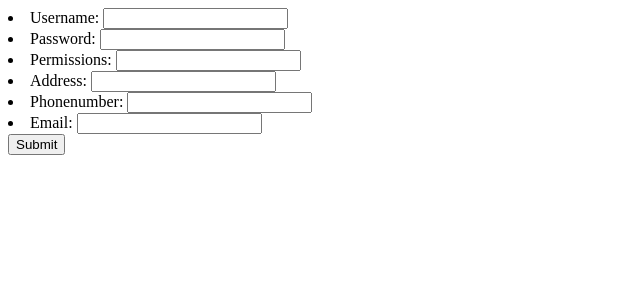
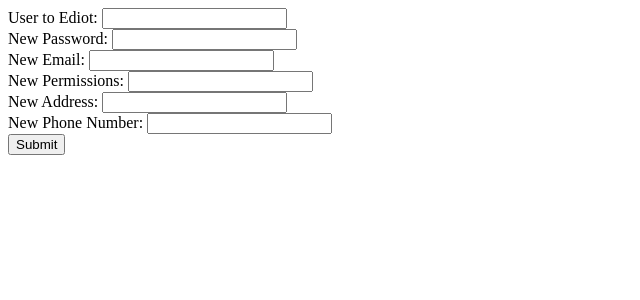
Before and after one commit to DevanClark/Final361, a Django app: page /editUserAdmin/ in a window 1280 px wide. Shown: the top 300 px of the page, without its empty margins (0-640 px from the left). Run offline with Django 3.2, Linux system fonts and the light colour scheme.

Commit message:
worked on amins issues with updating user

```diff
--- a/Final/templates/editUserAdmin.html
+++ b/Final/templates/editUserAdmin.html
@@ -7,7 +7,24 @@
 <body>
     <form method="post">
         {% csrf_token %}
-        {{ form.as_ul }}
+        <label for ="usertoedit">User to Ediot: </label>
+        <input type="text" name="usertoedit" id="usertoedit" class="inputBox"/>
+        <br>
+        <label for ="password">New Password: </label>
+        <input type="password" name="password" id="password" class="inputBox"/>
+        <br>
+        <label for="email">New Email: </label>
+        <input type="email" name="email" id="email" class="inputBox"/>
+        <br>
+        <label for="permissions">New Permissions: </label>
+        <input type="text" name="permissions" id="permissions" class="inputBox"/>
+        <br>
+        <label for="address">New Address: </label>
+        <input type="text" name="address" id="address" class="inputBox"/>
+        <br>
+        <label for="phonenumber">New Phone Number: </label>
+        <input type="text" name="phonenumber" id="phonenumber" class="inputBox"/>
+        <br>
         <input type="submit" value="Submit">
     </form>
 </body>
--- a/Final/urls.py
+++ b/Final/urls.py
@@ -2,6 +2,7 @@ from django.urls import path
 from . import views
 from Final.views import LoginClass
 from django.conf.urls import url
+
 urlpatterns = [
     path('command/', views.command),
     url(r'loginpage/', LoginClass.as_view(), name="loginpage"),
--- a/Final/views.py
+++ b/Final/views.py
@@ -137,31 +137,41 @@ class CreateUserClass(View):
 def edituserAdmin(request):
 
     if request.method == "POST":
-        inputEditForm = EditUserForm(request.POST)
+        loggedInUser = User.objects.get(username=request.session["user"])
+        if request.POST['usertoedit'] is None:
+            return render('editUserAdmin.html', {"edituserAdminResponse": "Have to add the user field to change their information"})
+        for fieldToChange in request.POST:
+            if(fieldToChange != 'usertoedit' and request.POST[fieldToChange] != "" and fieldToChange != 'csrfmiddlewaretoken'):
+                ue.edit_user(request.POST['usertoedit'], fieldToChange, request.POST[fieldToChange], loggedInUser)
+        # for fieldtochange in request.POST.items():
+        #     if fieldtochange is not None:
+        #         ue.edit_user(request.POST['usertoedit'], fieldtochange, fieldtochange, loggedInUser)
+    return render(request, 'editUserAdmin.html')
+        # inputEditForm = EditUserForm(request.POST)
 
-        if inputEditForm.is_valid():
+        # if inputEditForm.is_valid():
+        #
+        #     username = inputEditForm.cleaned_data['username']
+        #     user = User.objects.get(username=username)
+        #
+        #     password = inputEditForm.cleaned_data['password']
+        #     permissions = inputEditForm.cleaned_data['permissions']
+        #
+        #     address = inputEditForm.cleaned_data['address']
+        #     phonenumber = inputEditForm.cleaned_data['phonenumber']
+        #     email = inputEditForm.cleaned_data['email']
+        #
+        #     #update_user info
+        #     ue.edit_user(username, "password", password, user)
+        #     ue.edit_user(username, "permissions", permissions, user)
+        #     ue.edit_user(username, "address", address, user)
+        #     ue.edit_user(username, "phonenumber", phonenumber, user)
+        #     ue.edit_user(username, "email", email, user)
 
-            username = inputEditForm.cleaned_data['username']
-            user = User.objects.get(username=username)
-
-            password = inputEditForm.cleaned_data['password']
-            permissions = inputEditForm.cleaned_data['permissions']
-
-            address = inputEditForm.cleaned_data['address']
-            phonenumber = inputEditForm.cleaned_data['phonenumber']
-            email = inputEditForm.cleaned_data['email']
-
-            #update_user info
-            ue.edit_user(username, "password", password, user)
-            ue.edit_user(username, "permissions", permissions, user)
-            ue.edit_user(username, "address", address, user)
-            ue.edit_user(username, "phonenumber", phonenumber, user)
-            ue.edit_user(username, "email", email, user)
-
-
-            return redirect('landingpage')
-
-    else:
-        inputEditForm = EditUserForm()
-
-    return render(request, 'editUserAdmin.html', {'form': inputEditForm})
+    #
+    #         return redirect('landingpage')
+    #
+    # else:
+    #     inputEditForm = EditUserForm()
+    #
+    # return render(request, 'editUserAdmin.html', {'form': inputEditForm})
--- a/UserEdits.py
+++ b/UserEdits.py
@@ -63,7 +63,8 @@ class UserEdits:
             return "Failed to updated user"
         all_field_names = User._meta.get_fields()
         for field in all_field_names:
-            if field_to_change == field.attname:
+            if not field.is_relation and field_to_change == field.attname:
+
                 try:
                     DjangoInterface.DjangoInterface.update_user(self, user_to_edit, field_to_change, updated_field)
                 except Exception as e:
```
